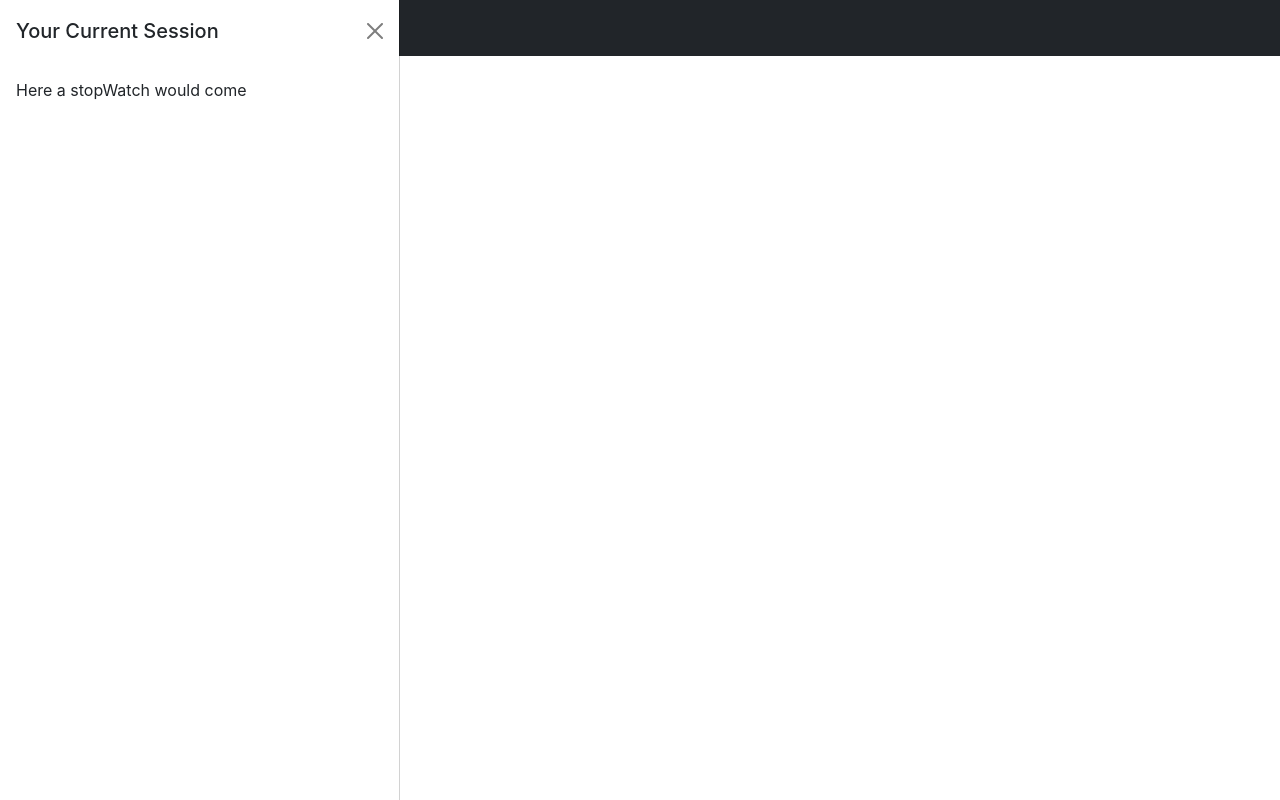
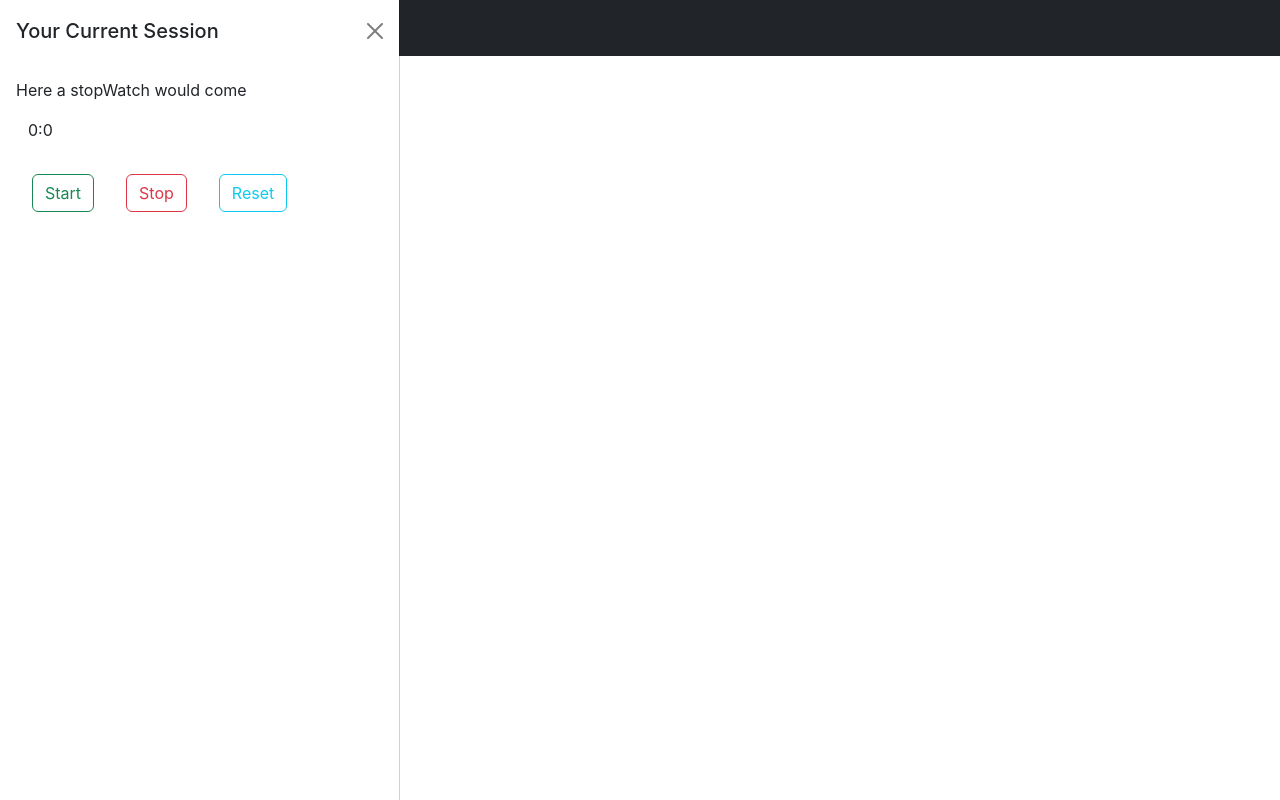
Before and after one commit to PJiyush/A-Productivity-App, a React (Create React App) app: page / in a window 1280 px wide. Both pictures are taken after a click on the button "Current Session". Built offline with nearby package versions, Linux system fonts and the light colour scheme.

Commit message:
created stopwatch

```diff
--- /dev/null
+++ b/src/Components/Clock.js
@@ -0,0 +1,50 @@
+import React, { useEffect, useState } from 'react'
+
+function Clock() {
+    const [seconds, setSeconds] = useState(0)
+    const [mins, setMins] = useState(0)
+    const [stop, setStop] = useState(true)
+
+    const startTimer = () => {
+        setStop(false)
+    }
+    const stopTimer = () => {
+        setStop(true)
+    }
+
+    const resetTimer=()=>{
+        setSeconds(0)
+        setMins(0)
+        setStop(true)
+    }
+
+    const handleTimer=()=>{
+        setSeconds((seconds)=>seconds+1)
+    }
+
+    useEffect(() => {
+        let timer = null;
+        if (!stop) {
+            timer = setInterval(() => {
+                handleTimer()
+            }, 1000)
+        }
+        else {
+            clearInterval(timer)
+        }
+        return ()=>{clearInterval(timer)}
+    })
+
+    return (
+        <div>
+            <div className='container'>
+                <p id="timer"><span id="mins">{mins}</span>:<span id="seconds">{seconds}</span></p>
+            </div>
+            <button type="button" className="btn btn-outline-success m-3" id='btn-start' onClick={startTimer}>Start</button>
+            <button type="button" className="btn btn-outline-danger m-3" id='btn-stop' onClick={stopTimer}>Stop</button>
+            <button type="button" className="btn btn-outline-info m-3" id='btn-reset' onClick={resetTimer}>Reset</button>
+        </div>
+    )
+}
+
+export default Clock
--- a/src/Components/Sidebar.js
+++ b/src/Components/Sidebar.js
@@ -1,4 +1,5 @@
 import React from 'react'
+import Clock from './Clock'
 
 function Sidebar() {
     return (
@@ -11,6 +12,7 @@ function Sidebar() {
                 </div>
                 <div className="offcanvas-body">
                     <p>Here a stopWatch would come</p>
+                <Clock/>
                 </div>
             </div>
         </div>
```
